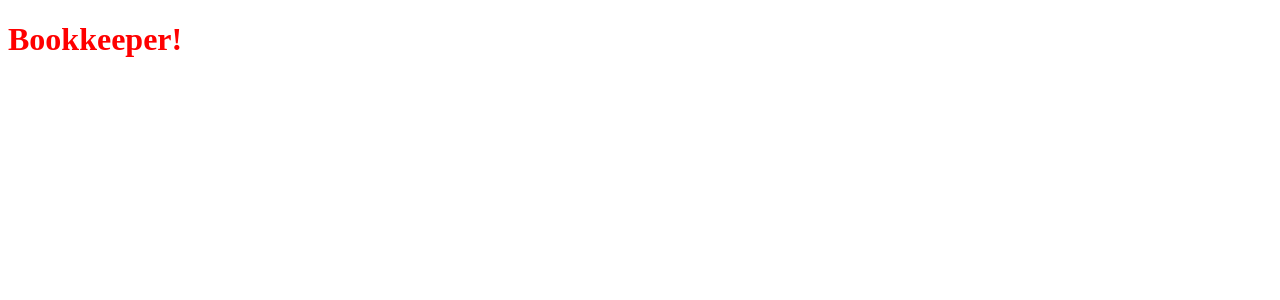
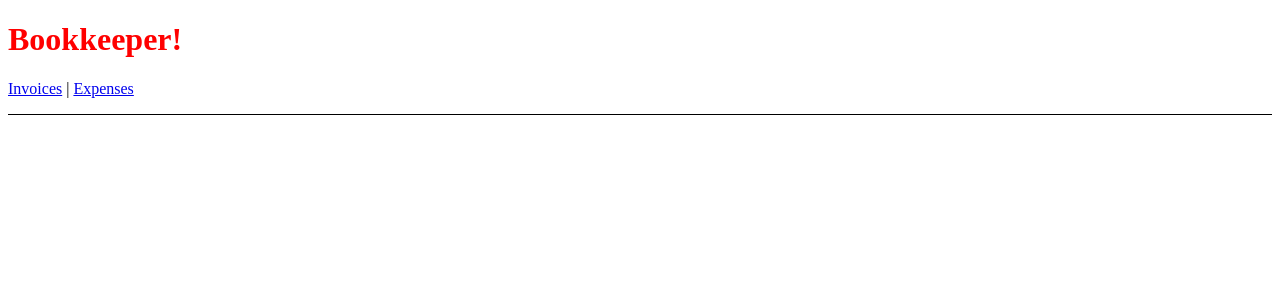
Before and after one commit to LuizHSDias/tutorial-react-router, a React (Vite) app: page / in a window 1280 px wide. Shown: the top 300 px of the page. Built offline with nearby package versions, Linux system fonts and the light colour scheme.

Commit message:
Links without full page reload

```diff
--- a/src/App.jsx
+++ b/src/App.jsx
@@ -1,3 +1,4 @@
+import { Link } from 'react-router-dom'
 import './App.css'
 
 function App() {
@@ -5,6 +6,15 @@
   return (
     <div>
       <h1>Bookkeeper!</h1>
+       <nav
+        style={{
+          borderBottom: "solid 1px",
+          paddingBottom: "1rem",
+        }}
+      >
+        <Link to="/invoices">Invoices</Link> |{" "}
+        <Link to="/expenses">Expenses</Link>
+      </nav>
     </div>
   )
 }
--- a/src/main.jsx
+++ b/src/main.jsx
@@ -1,13 +1,12 @@
-import { StrictMode } from 'react'
 import { createRoot } from 'react-dom/client'
 import './index.css'
 import App from './App.jsx'
+import { BrowserRouter } from 'react-router-dom'
 
-const rootElement = document.getElementById("root");
 
 createRoot(document.getElementById('root')).render(
-  <StrictMode>
-    <App />
-  </StrictMode>,
-  rootElement
+   <BrowserRouter>
+     <App />
+   </BrowserRouter>
+
 )
```
